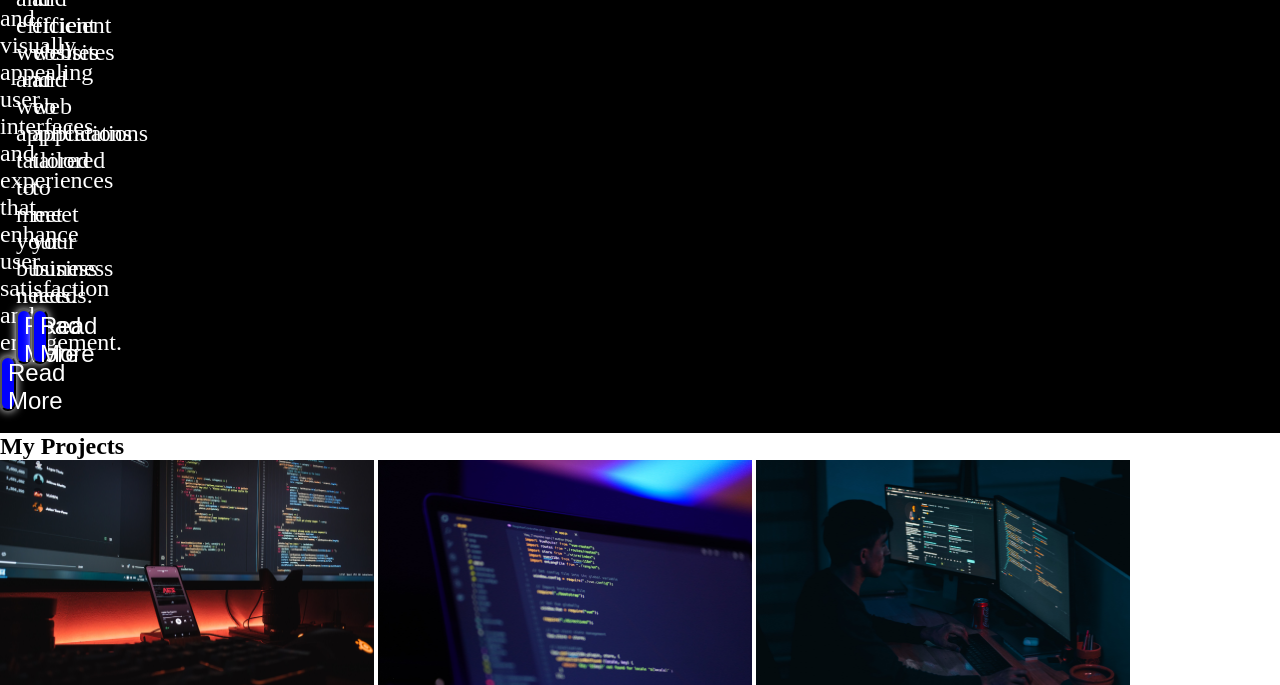
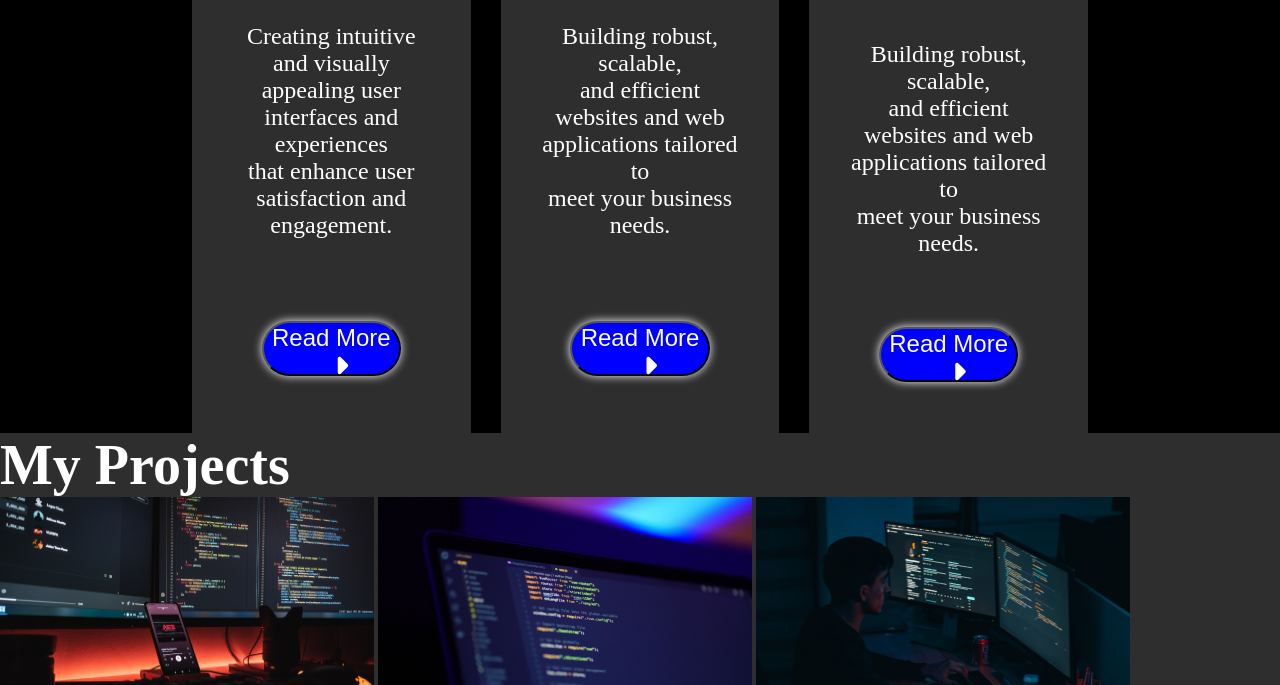
Before and after one commit to Charithharsha08/portfolio, a plain HTML site: page index.html in a window 1280 px wide. Shown: the part 1967-2652 px from the top of the page. Drawn offline with Linux system fonts and the light colour scheme.

Commit message:
css add my service page

```diff
--- a/css/index.css
+++ b/css/index.css
@@ -12,6 +12,9 @@ header {
   background-color: #1e1e1e;
   color: white;
   text-transform: capitalize;
+}
+nav {
+  font-size: 1.4rem;
 }
 
 header .logo a {
@@ -123,8 +126,31 @@ button > a > i {
   justify-content: space-around;
 }
 .card-container {
-  width: 100%;
+  width: 70%;
   height: auto;
   display: grid;
-  grid-template-columns: repeat(3, 1rem);
+  grid-template-columns: repeat(3, 1fr);
+  gap: 30px;
 }
+.card {
+  background-color: #2e2e2e;
+  display: flex;
+  flex-direction: column;
+  justify-content: space-around;
+  align-items: center;
+  gap: 30px;
+  padding: 100px 0px;
+  border-radius: 30px;
+}
+.card > p {
+  padding: 20px;
+  margin: 20px;
+  text-align: center;
+  overflow-y: scroll;
+}
+#Projects {
+  width: 100vw;
+  height: 100vh;
+  background-color: #2e2e2e;
+  color: white;
+}
--- a/index.html
+++ b/index.html
@@ -93,7 +93,7 @@
                         appealing user interfaces and experiences <br>
                          that enhance user satisfaction and engagement.
                     </p>
-                    <button><a href="#">Read More</a></button>
+                    <button><a href="#">Read More<i class="fa-solid fa-caret-right"></i></a></button>
                 </div>
 
 
@@ -105,7 +105,7 @@
                         and efficient websites and web applications tailored to <br>
                         meet your business needs.
                     </p>
-                    <button><a href="#">Read More</a></button>
+                    <button><a href="#">Read More<i class="fa-solid fa-caret-right"></i></a></button>
                 </div>
 
                 <div class="card">
@@ -116,7 +116,7 @@
                         and efficient websites and web applications tailored to <br>
                         meet your business needs.
                     </p>
-                    <button><a href="#">Read More</a></button>
+                    <button><a href="#">Read More<i class="fa-solid fa-caret-right"></i></a></button>
                 </div>
             </div>
         </div>
@@ -124,7 +124,7 @@
     <section>
         <div class="Projects" id="Projects">
             <div class="Projects-text">
-                <h2>My Projects</h2>
+                <h1>My Projects</h1>
             </div>
             <div class="Projects-img">
                 <img src="/images/unsplash_6sAl6aQ4OWI.png" width="374px" height="261px" alt="my Projects">
```
